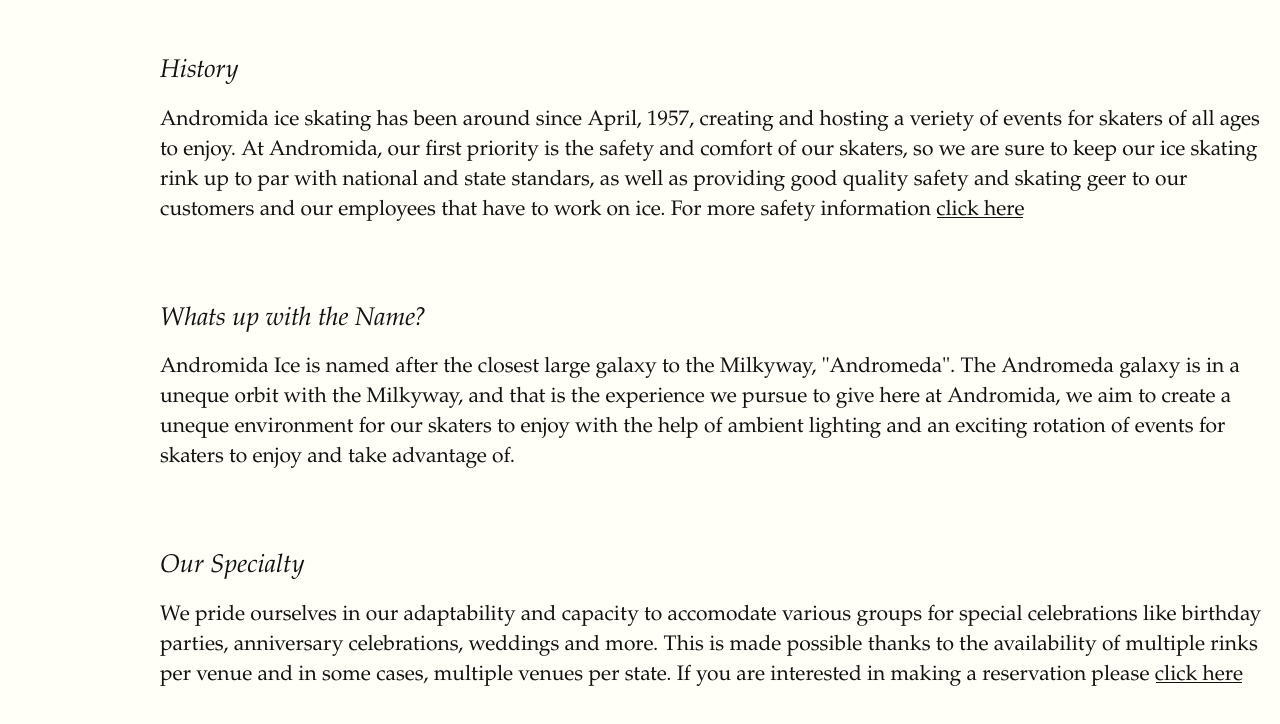
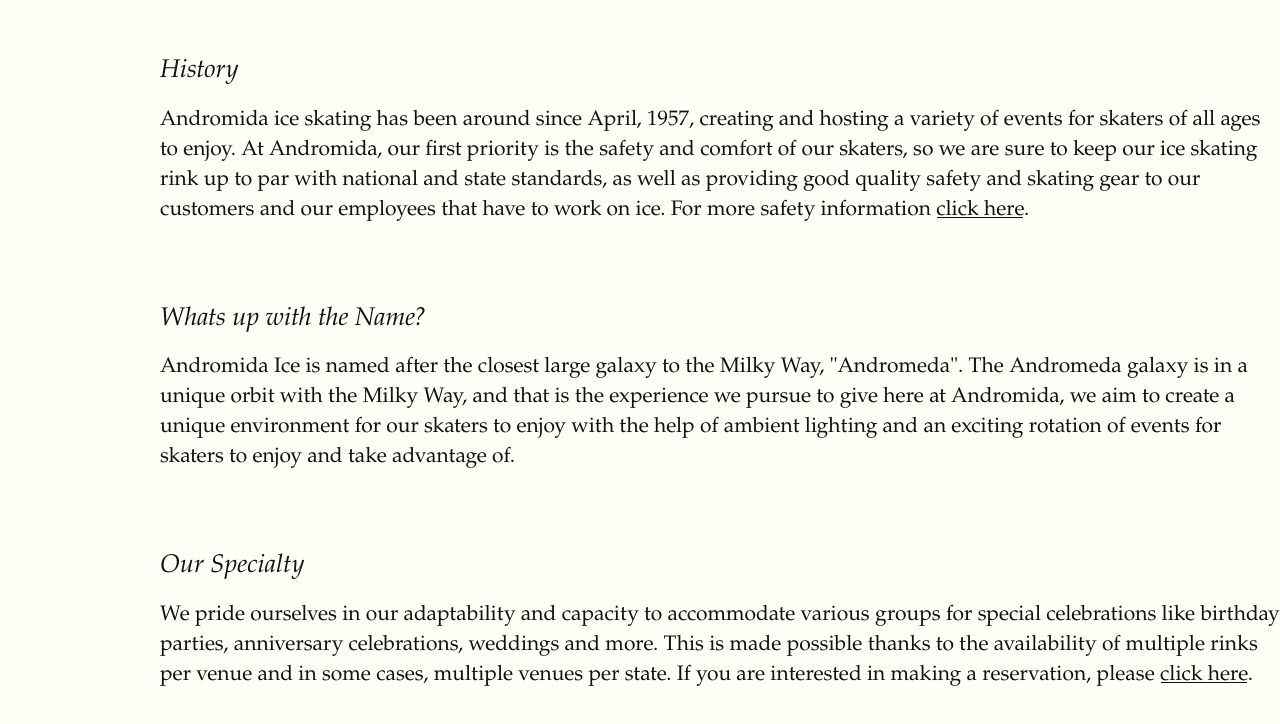
Before and after one commit to olotuolu/Framework-challenge, a plain HTML site: page index.html in a window 1280 px wide. Shown: the part 270-994 px from the top of the page. Drawn offline with Linux system fonts and the light colour scheme; a web font is replaced by a local one.

Commit message:
spell check

```diff
--- a/index.html
+++ b/index.html
@@ -19,21 +19,21 @@
    <section>
     <div>
         <h3>History</h3>
-        <p>Andromida ice skating has been around since April, 1957, creating and hosting a veriety of events for skaters of all ages to enjoy. At Andromida, our first priority is the safety and comfort of our skaters, so we are sure to keep our ice skating rink up to par with national and state standars, as well as providing good quality safety and skating geer to our customers and our employees that have to work on ice. For more safety information <a href="index.html">click here</a></p>
+        <p>Andromida ice skating has been around since April, 1957, creating and hosting a variety of events for skaters of all ages to enjoy. At Andromida, our first priority is the safety and comfort of our skaters, so we are sure to keep our ice skating rink up to par with national and state standards, as well as providing good quality safety and skating gear to our customers and our employees that have to work on ice. For more safety information <a href="index.html">click here</a>.</p>
     </div>
    </section>
 
     <section>
         <div>
         <h3>Whats up with the Name?</h3>
-        <p>Andromida Ice is named after the closest large galaxy to the Milkyway, "Andromeda". The Andromeda galaxy is in a uneque orbit with the Milkyway, and that is the experience we pursue to give here at Andromida, we aim to create a uneque environment for our skaters to enjoy with the help of ambient lighting and an exciting rotation of events for skaters to enjoy and take advantage of.</p>
+        <p>Andromida Ice is named after the closest large galaxy to the Milky Way, "Andromeda". The Andromeda galaxy is in a unique orbit with the Milky Way, and that is the experience we pursue to give here at Andromida, we aim to create a unique environment for our skaters to enjoy with the help of ambient lighting and an exciting rotation of events for skaters to enjoy and take advantage of.</p>
     </div>
     </section>
 
     <section>
         <div>
             <h3>Our Specialty</h3>
-            <p>We pride ourselves in our adaptability and capacity to accomodate various groups for special celebrations like birthday parties, anniversary celebrations, weddings and more. This is made possible thanks to the availability of multiple rinks per venue and in some cases, multiple venues per state. If you are interested in making a reservation please <a href="index.html">click here</a></p>
+            <p>We pride ourselves in our adaptability and capacity to accommodate various groups for special celebrations like birthday parties, anniversary celebrations, weddings and more. This is made possible thanks to the availability of multiple rinks per venue and in some cases, multiple venues per state. If you are interested in making a reservation, please <a href="index.html">click here</a>.</p>
         </div>
     </section>
 </body>
```
